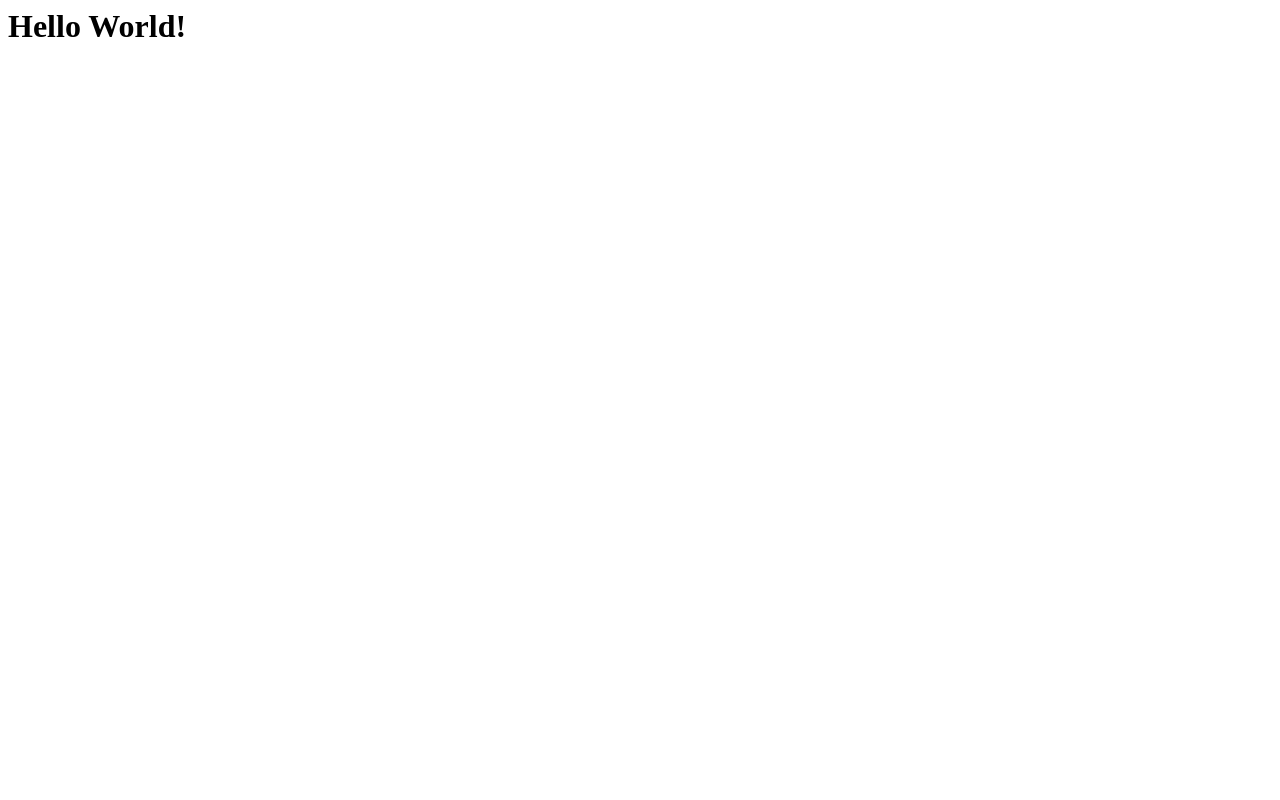
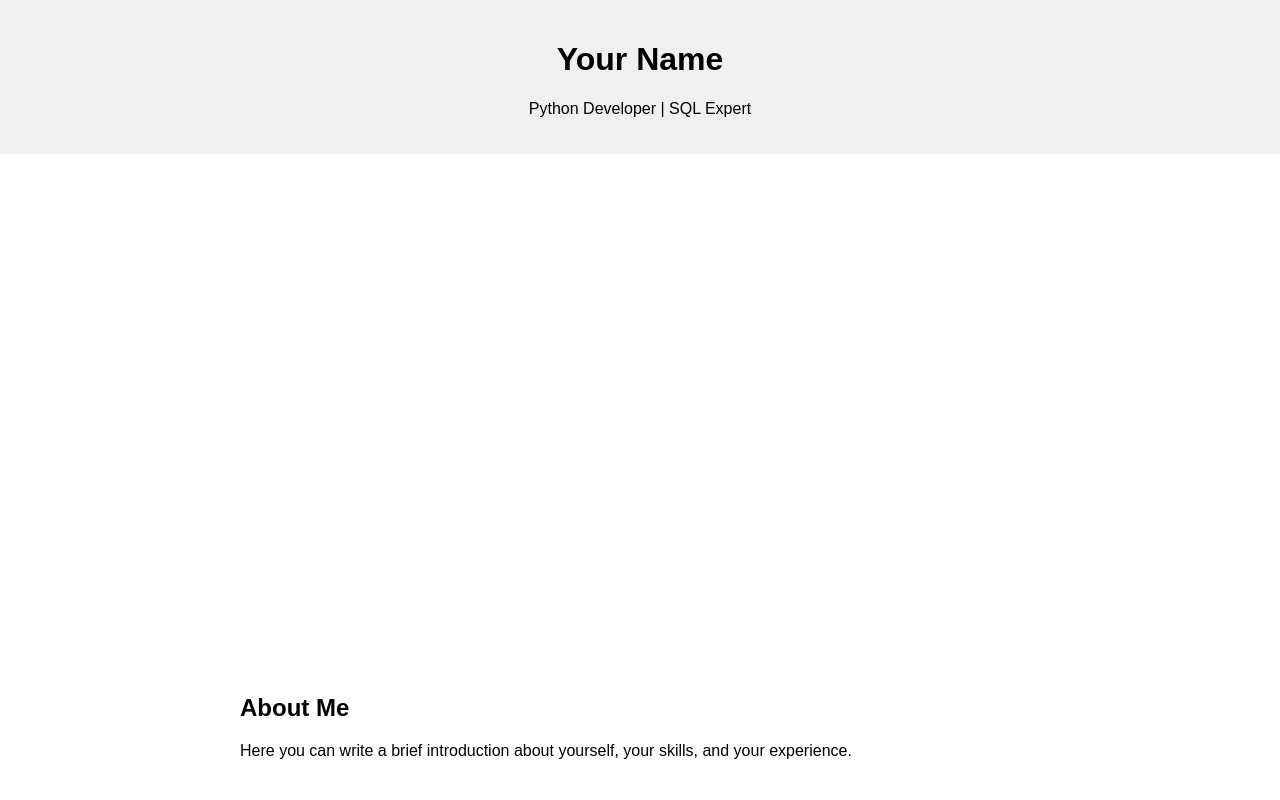
Before and after one commit to Yesauir/mnguyen_portfolio, a plain HTML site: page index.html in a window 1280 px wide. Drawn offline with Linux system fonts and the light colour scheme; some packages are replaced by stand-ins of ours; a script that the page names is missing.

Commit message:
spline test

```diff
--- a/index.html
+++ b/index.html
@@ -1 +1,56 @@
-<h1>Hello World!</h1>
+<!DOCTYPE html>
+<html lang="en">
+<head>
+    <meta charset="UTF-8">
+    <meta name="viewport" content="width=device-width, initial-scale=1.0">
+    <title>Your Name - Portfolio</title>
+    <style>
+        body, html {
+            margin: 0;
+            padding: 0;
+            font-family: Arial, sans-serif;
+        }
+        header {
+            background-color: #f0f0f0;
+            padding: 20px;
+            text-align: center;
+        }
+        #spline-container {
+            width: 100%;
+            height: 500px; /* Adjust as needed */
+        }
+        #about {
+            padding: 20px;
+            max-width: 800px;
+            margin: 0 auto;
+        }
+    </style>
+</head>
+<body>
+    <header>
+        <h1>Your Name</h1>
+        <p>Python Developer | SQL Expert</p>
+    </header>
+
+    <div id="spline-container">
+        <!-- Your Spline scene will be inserted here -->
+    </div>
+
+    <section id="about">
+        <h2>About Me</h2>
+        <p>Here you can write a brief introduction about yourself, your skills, and your experience.</p>
+    </section>
+
+    <!-- Add more sections as needed -->
+    <script type="module" src="https://unpkg.com/@splinetool/viewer/build/spline-viewer.js"></script>
+    <script>
+        document.addEventListener('DOMContentLoaded', (event) => {
+            const splineViewer = document.createElement('spline-viewer');
+            splineViewer.url = 'https://prod.spline.design/FVZWbQH2B6ndj9UU/scene.splinecode';
+            splineViewer.style.width = '100%';
+            splineViewer.style.height = '100%';
+            document.getElementById('spline-container').appendChild(splineViewer);
+        });
+    </script>
+</body>
+</html>
```
